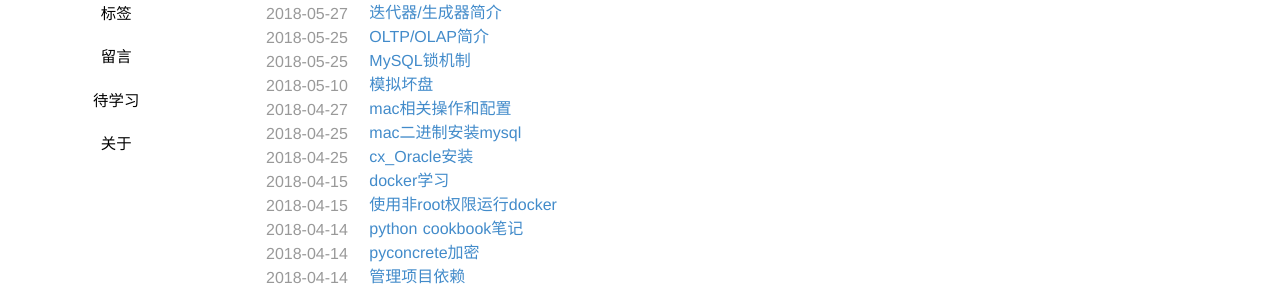
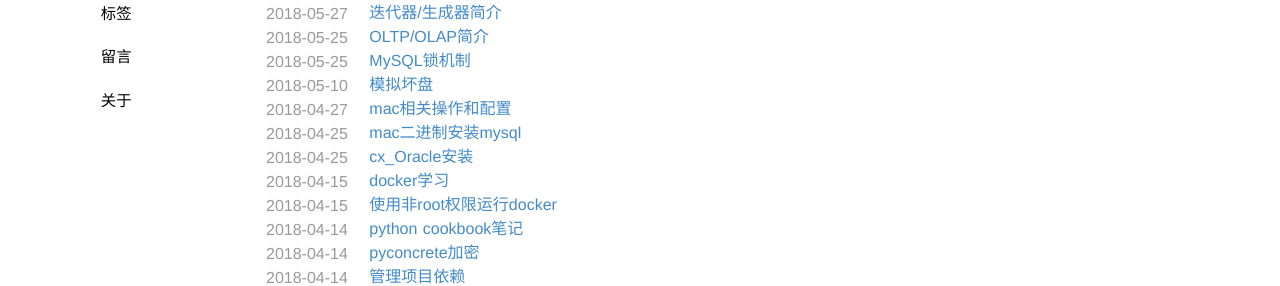
Before and after one commit to seekplum/seekplum.github.io, a Jekyll site: the page built from index.html, in a window 1280 px wide. Shown: the part 195-481 px from the top of the page. Built offline with Jekyll 4.4.1, drawn with Linux system fonts in a browser that asks for light colours; the list of posts is cut into pages by our own code; comment, search, counter and statistics services are not loaded.

Commit message:
隐藏待学习模块

```diff
--- a/_layouts/content.html
+++ b/_layouts/content.html
@@ -40,8 +40,8 @@
                          href="/tags/">标签</a></span>
                 <span><a title="留言" class="tag-guestbook"
                          href="/guestbook/">留言</a></span>
-                <span><a title="待学习" class="tag-study"
-                         href="/study/">待学习</a></span>
+                <!--<span><a title="待学习" class="tag-study"-->
+                         <!--href="/study/">待学习</a></span>-->
                 <span><a title="关于" class="tag-about"
                          href="/about/">关于</a></span>
             </nav>
--- a/_layouts/default.html
+++ b/_layouts/default.html
@@ -27,7 +27,7 @@
                 <span><a title="分类" class="tag-categories" href="/categories/">分类</a></span>
                 <span><a title="标签" class="tag-tags" href="/tags/">标签</a></span>
                 <span><a title="留言" class="tag-guestbook" href="/guestbook/">留言</a></span>
-                <span><a title="待学习" class="tag-study" href="/study/">待学习</a></span>
+                <!--<span><a title="待学习" class="tag-study" href="/study/">待学习</a></span>-->
                 <span><a title="关于" class="tag-about" href="/about/">关于</a></span>
             </nav>
         </div>
```
